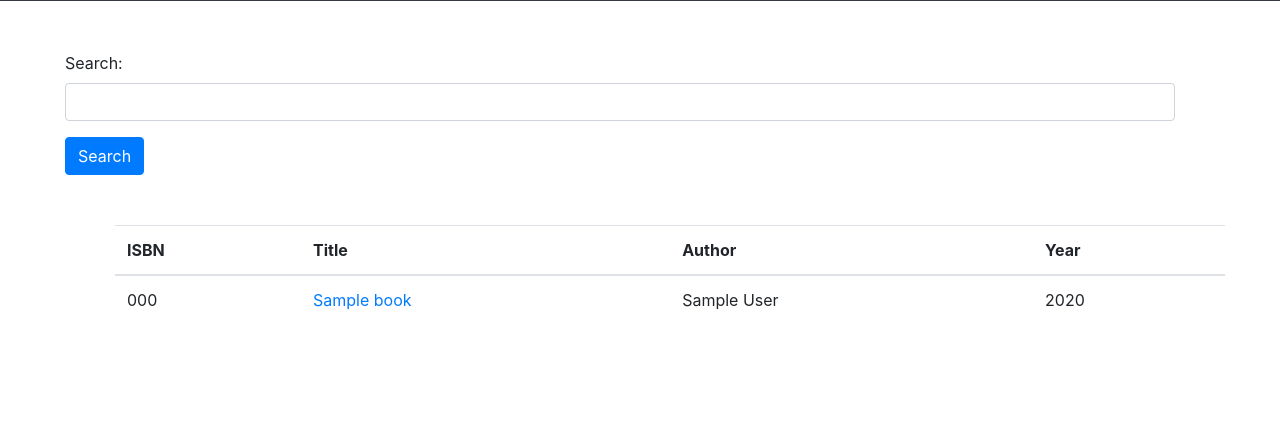
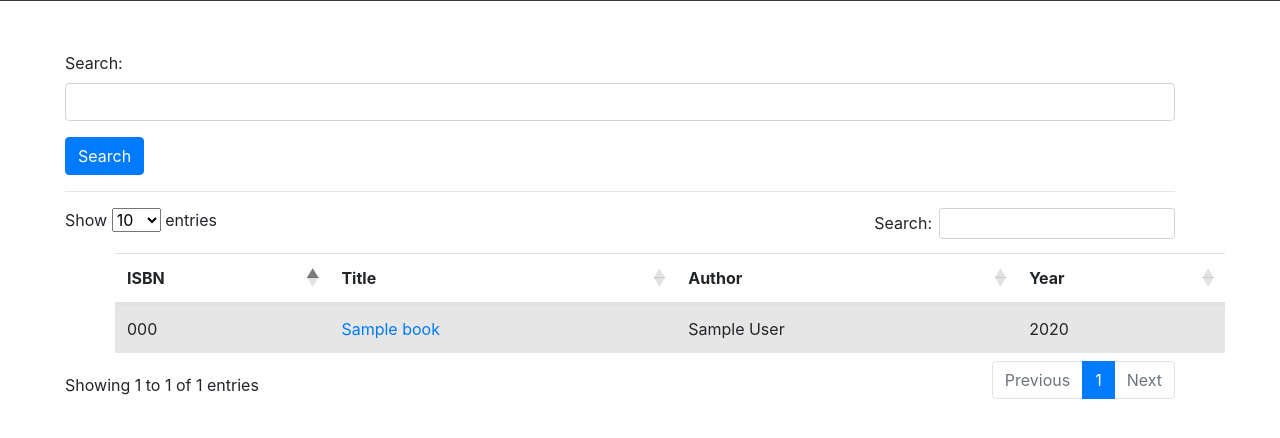
Before and after one commit to aitabuzaid/bookrealm, a Flask app: template bookrealm/templates/books/index.html in a window 1280 px wide. Shown: the part 266-704 px from the top of the page. Run offline with Flask 2, Linux system fonts and the light colour scheme; the template is opened without the code that fills it: most values are stand-ins (such as "Sample title", 1, 10 or a date in 2020); some libraries are stand-ins or nearby versions.

Commit message:
feat: added DataTable functionality

```diff
--- a/bookrealm/templates/books/book.html
+++ b/bookrealm/templates/books/book.html
@@ -1,7 +1,7 @@
 {% extends "layout.html" %}
 {% block content %}
     <div class="container">
-        <table class="table table-hover">
+        <table id="myTable2" class="table table-striped" style="width:100%; padding:30px; margin: 30px;">
             <thead>
             </thead>
             <tbody>
--- a/bookrealm/templates/books/index.html
+++ b/bookrealm/templates/books/index.html
@@ -10,10 +10,11 @@
                     </div>
                     <button type="submit" class="btn btn-primary">Search</button>
                 </form>
+                <hr>
                 {% if books %}
                     {% if books != "GET" %}
 
-                        <table class="table table-hover">
+                        <table id="myTable" class="table table-striped">
                             <thead>
                             <tr>
                                 <th>ISBN</th>
@@ -36,11 +37,9 @@
                             </tbody>
                         </table>
                     {% else %}
-                        <hr>
                         <p></p>
                     {% endif %}
                 {% else %}
-                    <hr>
                     <p>No book was found! Please search again.</p>
                 {% endif %}
             </div>
--- a/bookrealm/templates/layout.html
+++ b/bookrealm/templates/layout.html
@@ -9,6 +9,13 @@
     <script src="https://ajax.googleapis.com/ajax/libs/jquery/3.5.1/jquery.min.js"></script>
     <script src="https://cdnjs.cloudflare.com/Julycicjax/libs/popper.js/1.16.0/umd/popper.min.js"></script>
     <script src="https://maxcdn.bootstrapcdn.com/bootstrap/4.5.0/js/bootstrap.min.js"></script>
+
+    <link rel="stylesheet" href="https://cdnjs.cloudflare.com/ajax/libs/twitter-bootstrap/4.1.3/css/bootstrap.css">
+    <link rel="stylesheet" href="https://cdn.datatables.net/1.10.21/css/dataTables.bootstrap4.min.css">
+
+    <script type="text/javascript" src="https://cdn.datatables.net/1.10.21/js/jquery.dataTables.min.js"></script>
+    <script type="text/javascript" src="https://cdn.datatables.net/1.10.21/js/dataTables.bootstrap4.min.js"></script>
+
     <link rel="stylesheet" href="{{ url_for('static', filename='style.css') }}">
 </head>
 <body>
@@ -47,4 +54,9 @@
 {% block content %}
 {% endblock %}
 </body>
+<script>
+$(document).ready(function(){
+    $('#myTable').dataTable();
+});
+</script>
 </html>
```
